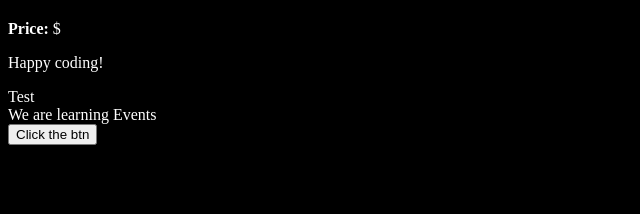
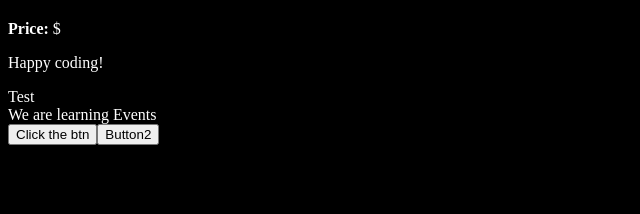
Before and after one commit to Shakhoyat/React-with-vite101, a React (Vite) app in the folder vite-project-101/: page / in a window 1280 px wide. Shown: the top 214 px of the page, without its empty margins (0-640 px from the left). Built offline with nearby package versions, Linux system fonts and the light colour scheme.

Commit message:
event handling with passing some extra argument

```diff
--- a/vite-project-101/src/components/Events.jsx
+++ b/vite-project-101/src/components/Events.jsx
@@ -4,10 +4,15 @@ const Events = () => {
     const handleClick = () => {
         alert('Button clicked!');
     }
+    const additionalFunction = (a) => {
+        alert('Additional function executed with argument: ' + a);
+    }
     return (
         <div>
             <div>We are learning Events</div>
             <button onMouseOver={handleClick}>Click the btn</button>
+            <button onClick={() => additionalFunction('Hello')}>Button2</button>
+            {/* ()=> is the callback function...means it will execute only when the button2 is clicked otherwise it will always get executed without any click */}
         </div>
 
     )
```
